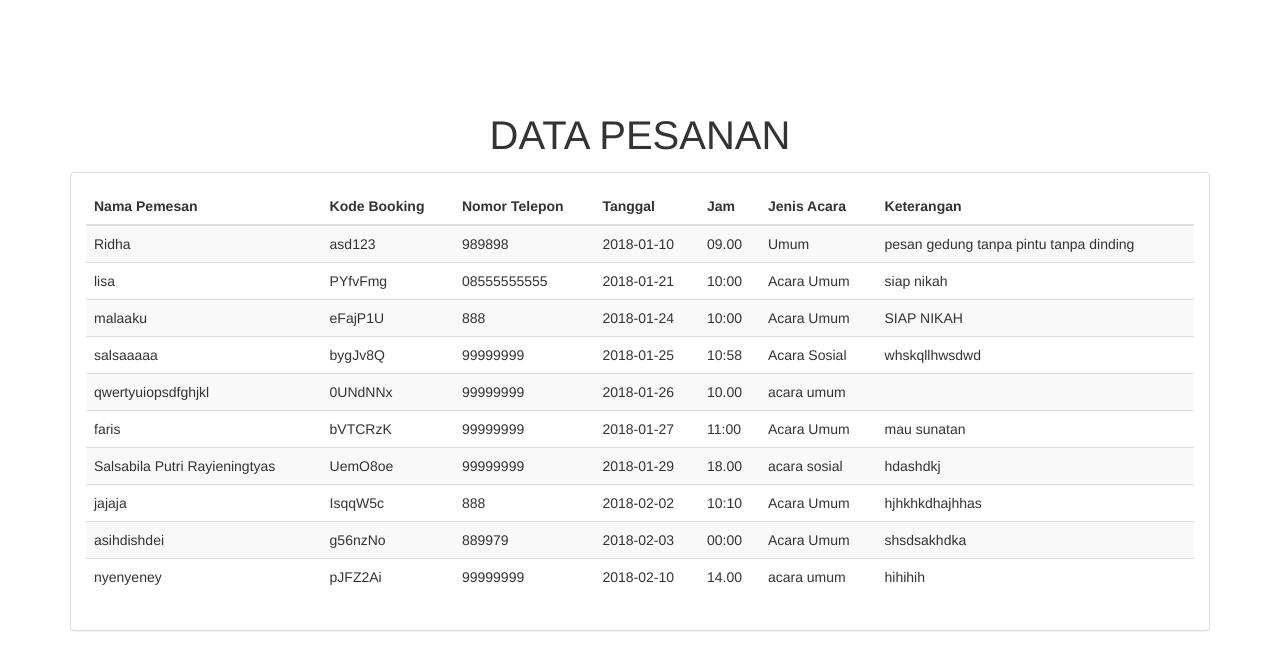
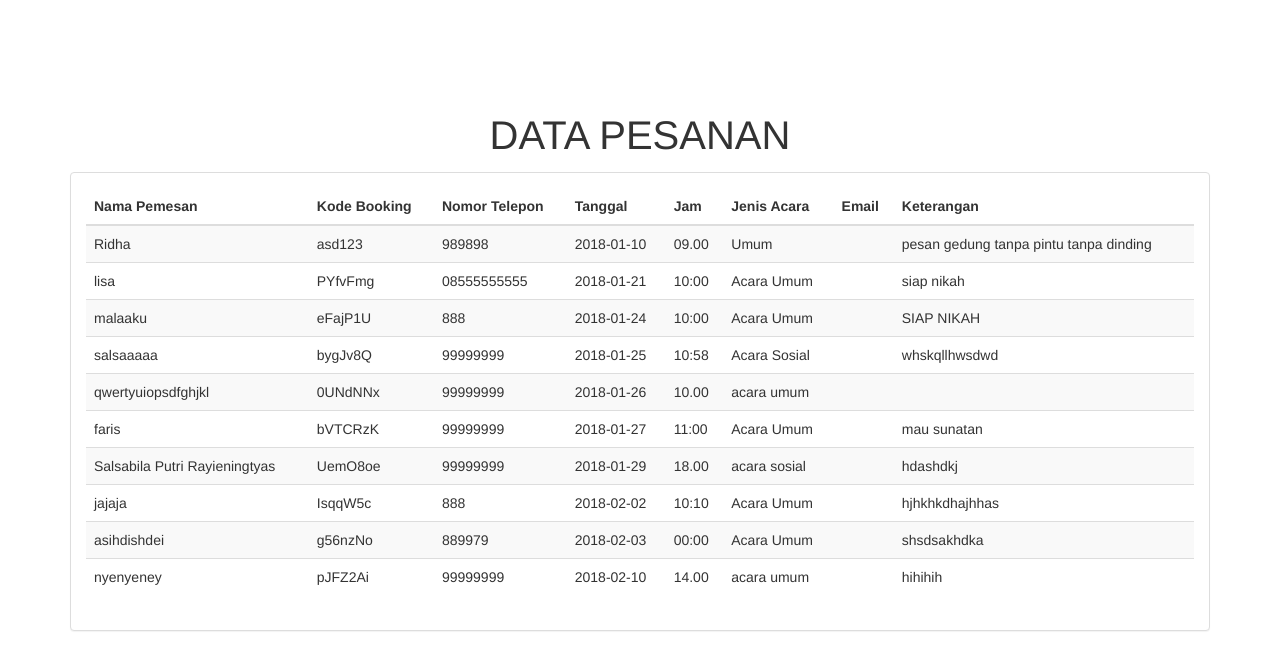
Before and after one commit to salsapr/ProjectWork, a CodeIgniter app: page /ProjectWork/admin/data_pesanan in a window 1280 px wide. Shown: the part 161-832 px from the top of the page. Run offline with CodeIgniter, Linux system fonts and the light colour scheme; a user stored in the database is signed in; data comes from the database, SQL or seed files in the repository; data that the repository does not hold is empty; some libraries are stand-ins or nearby versions; some web fonts are replaced.

Commit message:
Fixing Data Pesanan - email

```diff
--- a/application/views/data_pesanan_view.php
+++ b/application/views/data_pesanan_view.php
@@ -76,6 +76,7 @@
                                             <th>Tanggal</th>
                                             <th>Jam</th>
                                             <th>Jenis Acara</th>
+                                            <th>Email</th>
                                             <th>Keterangan</th>
                                         </tr>
                                     </thead>
@@ -90,6 +91,7 @@
                                                     <td>'.$data->TANGGAL.'</td>
                                                     <td>'.$data->JAM.'</td>
                                                     <td>'.$data->JENIS_ACARA.'</td>
+                                                    <td>'.$data->email.'</td>
                                                     <td>'.$data->KETERANGAN.'</td>
                                                     </tr>
                                             ';
```
